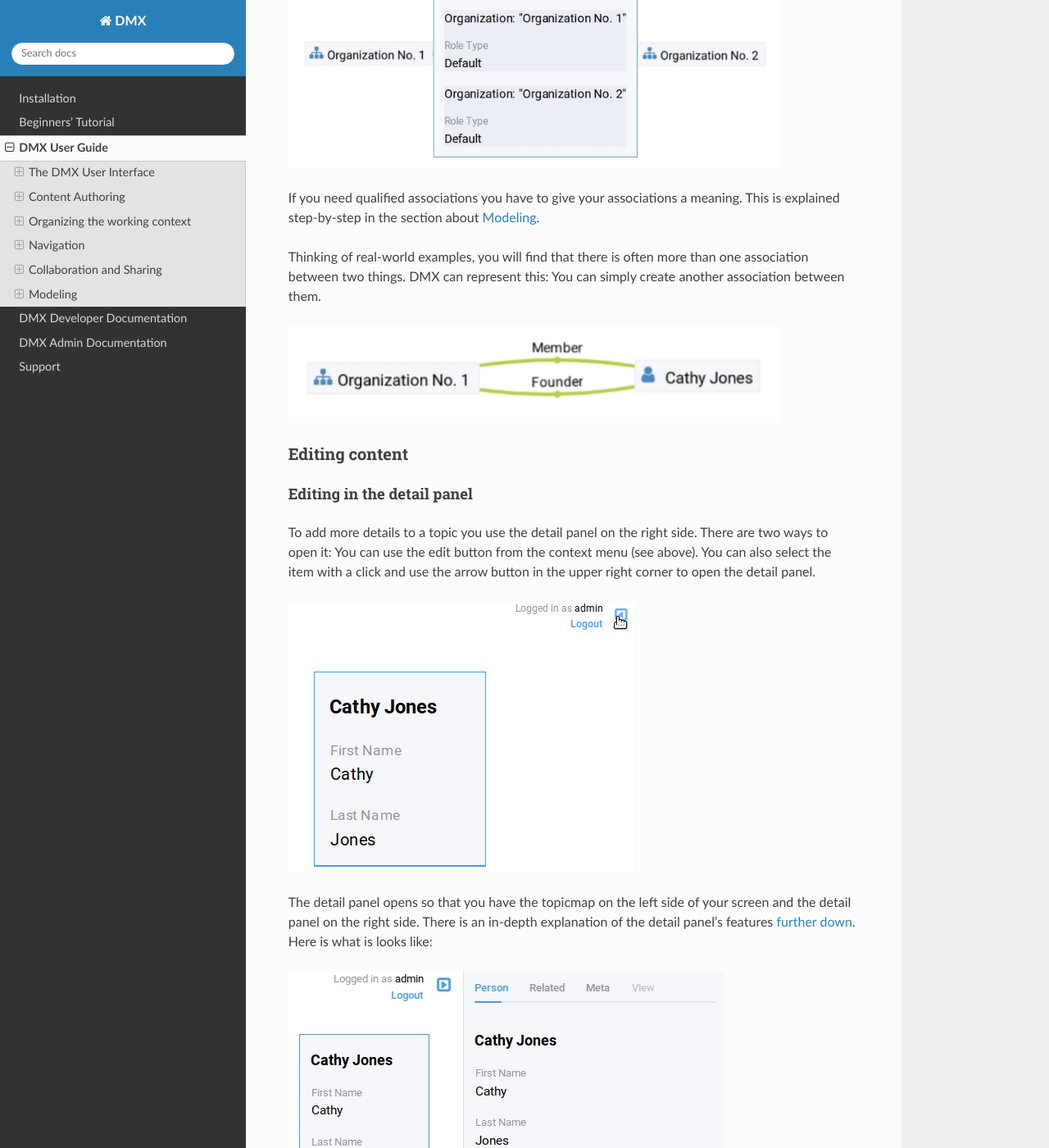
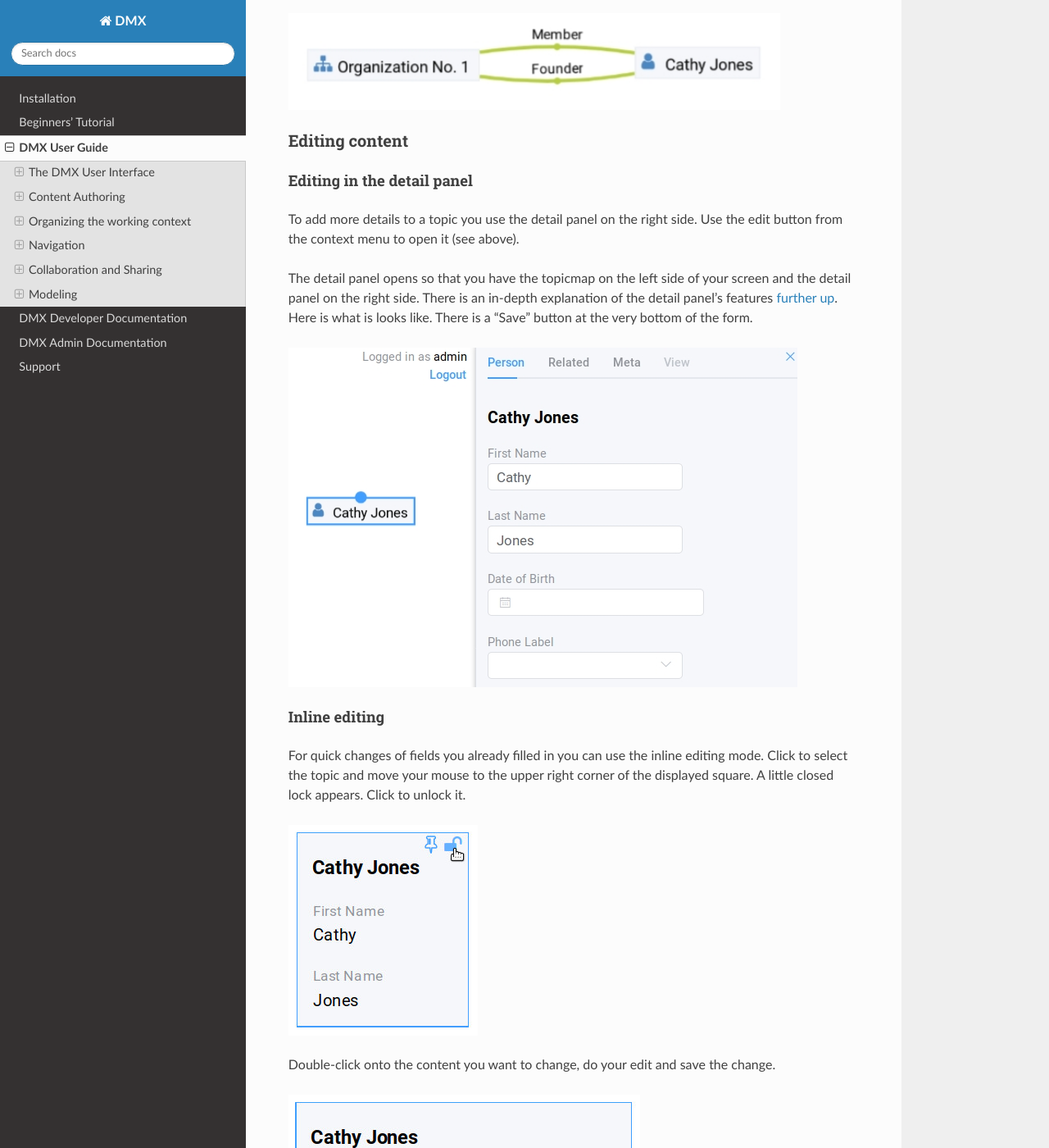
Before and after one commit to dmx-systems/dmx-documentation, a Sphinx documentation site: the page built from docs/user.rst, in a window 1280 px wide and 1400 px high, scrolled down 9981 px. Shown: the whole window at 82% size. Built offline with Sphinx 7.4.7 and the Read the Docs theme 2.0.0, drawn with Linux system fonts in a browser that asks for light colours; some of the changed text lies outside the part shown.

Commit message:
Updated text and screenshots for context menu and detail panel

```diff
--- a/docs/user.rst
+++ b/docs/user.rst
@@ -52,11 +52,6 @@
 
 The "Login" button is located in the upper right corner of the toolbar.
 
-The Detail Panel Switch
------------------------
-
-The button with the little arrow in the top right corner is the switch to open the :ref:`detail panel<user-the-detail-panel>`.
-
 .. _user-the-topic-map-panel:
 
 The Topicmap Panel
@@ -76,9 +71,9 @@
 The context menu is opened with a right-click on items.
 It has four buttons to interact with the item:
 
+* You can display its details.
 * You can edit it.
 * You can hide it from the current topicmap
-* You can delete it. **Be careful! The item is deleted at once!**
 * You can show what is related to this item.
 
 To close the context menu *without* any action, click into its middle.
@@ -277,17 +272,14 @@
 ---------------------------
 
 To add more details to a topic you use the detail panel on the right side.
-There are two ways to open it:
-You can use the edit button from the context menu (see above).
-You can also select the item with a click and use the arrow button in the upper right corner to open the detail panel.
-
-.. image:: _static/button-detail-panel.jpg
+Use the edit button from the context menu to open it (see above).
 
 The detail panel opens so that you have the topicmap on the left side of your screen and the detail panel on the right side.
-There is an in-depth explanation of the detail panel's features :ref:`further down<user-the-detail-panel>`.
-Here is what is looks like:
+There is an in-depth explanation of the detail panel's features :ref:`further up<user-the-detail-panel>`.
+Here is what is looks like.
+There is a "Save" button at the very bottom of the form.
 
-.. image:: _static/detail-panel-edit-intro.jpg
+.. image:: _static/detail-panel-edit-intro.png
 
 .. _user-inline-editing:
 
@@ -323,7 +315,9 @@
 .. warning:: There is an important difference between hiding items and deleting them. **If you delete items they are immediately removed from the database without any further questions!** If you hide them, they are just no longer visible on the topicmap but you can bring them back by revealing them.
 
 You delete things via the context menu on the topicmap.
-Left-click onto the item and drag your mouse onto the delete button.
+Keep the "Alt" key pressed and left-click onto the item you want to delete.
+To delete drag your mouse anywhere into the red area.
+To abort let go of both the "Alt" key and the mouse button *while the cursor is in the middle of the circle*.
 
 .. image:: _static/delete-item.png
 
```
Also changed, not shown: other parts of docs/user.rst (+2 -2 lines), docs/_static/bulk-delete-2.jpg (deleted), docs/_static/bulk-delete-2.png (added), docs/_static/button-detail-panel.jpg (deleted), docs/_static/context-menu.png, docs/_static/delete-item.png, docs/_static/detail-panel-edit-intro.jpg (deleted), docs/_static/detail-panel-edit-intro.png (added), docs/_static/related.png (added), docs/_static/topic-map-selector.png, docs/_static/upper-toolbar.png, docs/_static/whats-related.png (deleted), docs/_static/workspace-selector.png.
